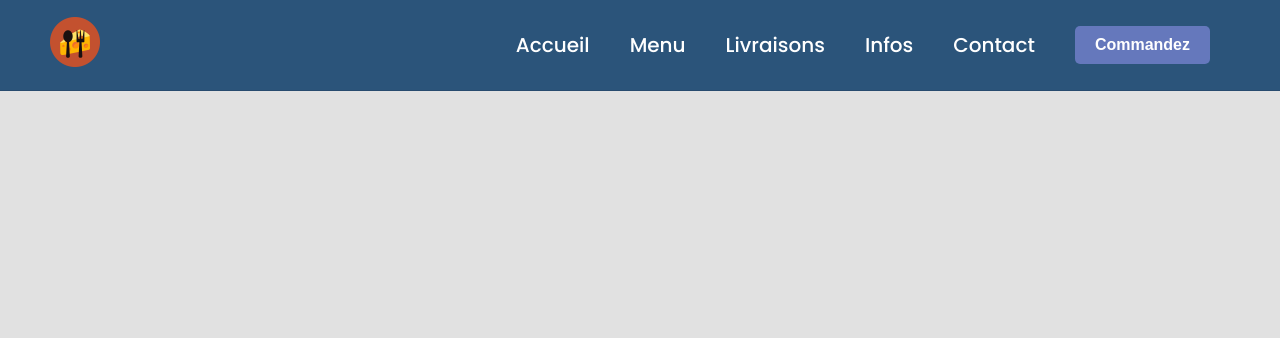
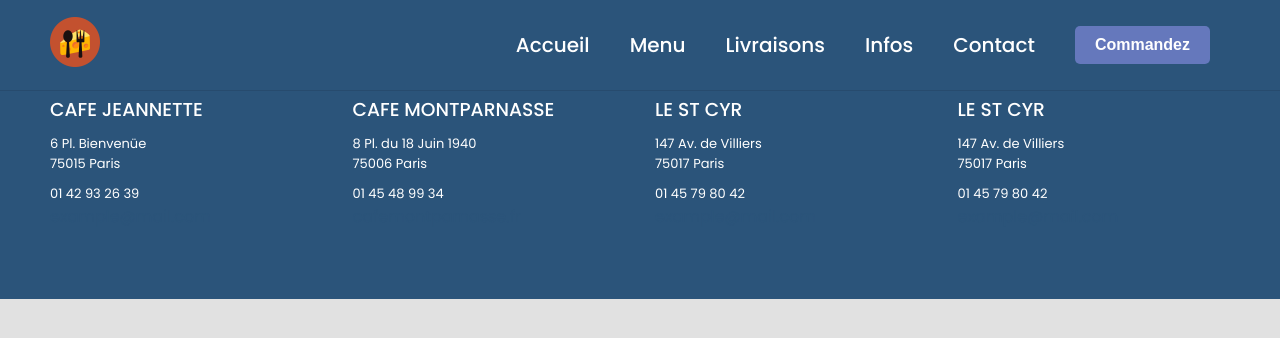
Before and after one commit to Chrisanto76/st_cyr_website, a React (Vite) app: page /menu in a window 1280 px wide. Shown: the top 338 px of the page. Built offline with nearby package versions, Linux system fonts and the light colour scheme.

Commit message:
add footer and style

```diff
--- /dev/null
+++ b/src/components/Footer/Footer.css
@@ -0,0 +1,20 @@
+.footer {
+    background-color: var(--color-tertiary);
+    color: var(--color-white);
+}
+
+.footer h3 {
+    color: var(--color-white);
+}
+
+.footer p{
+    color: var(--color-white);
+}
+
+.footer-grid-item :nth-child(2) {
+    padding-top: 10px;
+}
+
+.footer-grid-item :nth-child(3) {
+    padding-bottom: 10px;
+}
--- a/src/components/Footer/Footer.jsx
+++ b/src/components/Footer/Footer.jsx
@@ -1,7 +1,56 @@
 import React from 'react';
+import './Footer.css';
+
+import { Link } from 'react-router-dom';
 
 const Footer = () => {
-	return <div>Footer</div>;
+	return (
+		<div className="section footer">
+			<div className="container">
+				<div className="grid--container">
+					<div className="footer-grid-item">
+						<h3>CAFE JEANNETTE</h3>
+						<p>6 Pl. Bienvenüe</p>
+						<p>75015 Paris</p>
+						<p>01 42 93 26 39</p>
+						<Link to="#" className="text--regular">
+							example@mail.com
+						</Link>
+					</div>
+					<div className="footer-grid-item">
+						<h3>CAFE MONTPARNASSE</h3>
+						<p> 8 Pl. du 18 Juin 1940</p>
+						<p>75006 Paris</p>
+						<p>01 45 48 99 34</p>
+						<Link
+							to="https://www.cafemontparnasse.fr/"
+							className="text--regular"
+						>
+							cafemontparnasse.fr
+						</Link>
+					</div>
+					<div className="footer-grid-item">
+						<h3>LE ST CYR</h3>
+						<p>147 Av. de Villiers</p>
+						<p>75017 Paris</p>
+						<p>01 45 79 80 42</p>
+						<Link to="#" className="text--regular">
+							example@mail.com
+						</Link>
+					</div>
+					<div className="footer-grid-item">
+						<h3>LE ST CYR</h3>
+						<p>147 Av. de Villiers</p>
+						<p>75017 Paris</p>
+						<p>01 45 79 80 42</p>
+						<Link to="#" className="text--regular">
+							example@mail.com
+						</Link>
+					</div>
+				</div>
+			</div>
+		</div>
+	);
 };
 
 export default Footer;
--- a/src/components/Navbar/Navbar.css
+++ b/src/components/Navbar/Navbar.css
@@ -50,7 +50,7 @@
         left: -100%;
         width: 100%;
         height: 100vh;
-        background-color: #322727;
+        background-color: var(--color-tertiary);
         flex-direction: column;
         justify-content: center;
         align-items: center;
--- a/src/index.css
+++ b/src/index.css
@@ -136,6 +136,10 @@ blockquote {
 	color: var(--color-white);
 }
 
+.text--regular {
+	color: var(--color-tertiary);
+}
+
 @media  screen and (max-width: 768px) {
 	.container {
 		padding: 0 20px;
```
